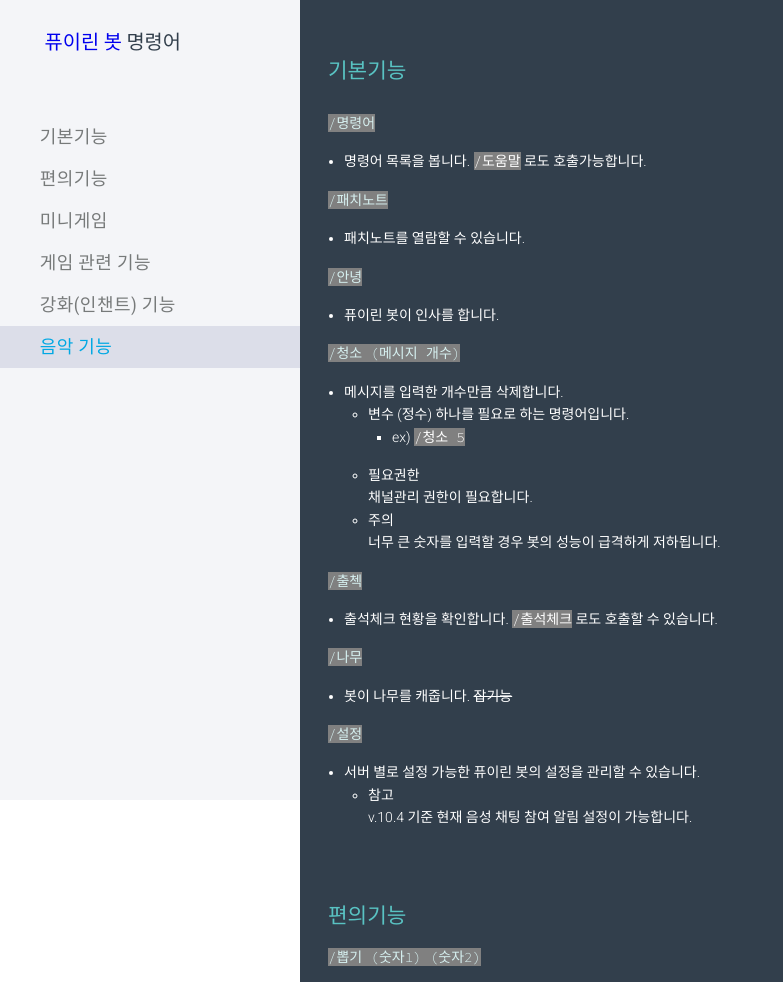
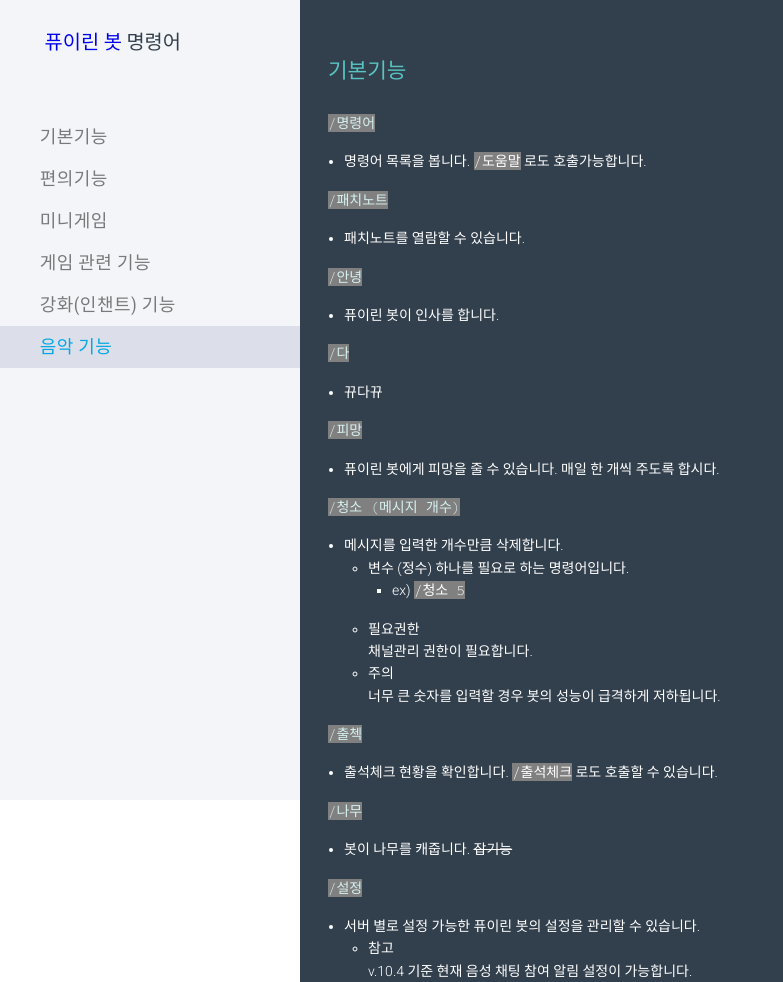
Before and after one commit to Puilin/my_site, a Django app: page /command/ in a window 1280 px wide. Shown: the top 982 px of the page, without its empty margins (0-783 px from the left). Run offline with Django 3.2, Linux system fonts and the light colour scheme; some libraries are stand-ins or nearby versions.

Commit message:
command add /da, /pmang

```diff
--- a/mysite/command/templates/command/index.html
+++ b/mysite/command/templates/command/index.html
@@ -78,6 +78,18 @@
                 <code>/안녕</code>
                 <br><ul class="circle">
                     <li style="color: white;">퓨이린 봇이 인사를 합니다.</li>
+                </ul>
+            </p>
+            <p>
+                <code>/다</code>
+                <br><ul class="circle">
+                    <li style="color: white;">뀨다뀨</li>
+                </ul>
+            </p>
+            <p>
+                <code>/피망</code>
+                <br><ul class="circle">
+                    <li style="color: white;">퓨이린 봇에게 피망을 줄 수 있습니다. 매일 한 개씩 주도록 합시다.</li>
                 </ul>
             </p>
             <p>
```
